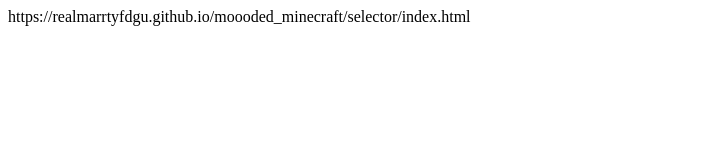
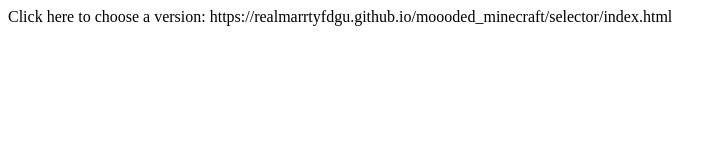
Before and after one commit to REALMarrtyFDGU/moooded_minecraft, a plain HTML site: page index.html in a window 1280 px wide. Shown: the whole page, without its empty margins (0-727 px from the left). Drawn offline with Linux system fonts and the light colour scheme.

Commit message:
Update index.html

```diff
--- a/index.html
+++ b/index.html
@@ -4,6 +4,7 @@
  <title>Moooded Homepage</title>
 </head>
 <body>
+ Click here to choose a version:
 <url>https://realmarrtyfdgu.github.io/moooded_minecraft/selector/index.html</url>
 </body>
 </html>
```
